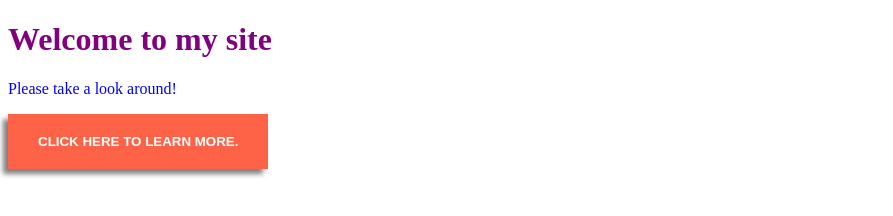
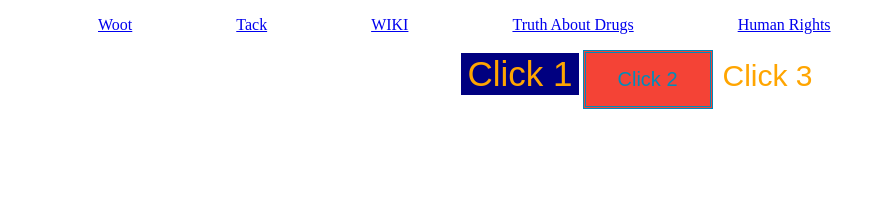
Before and after one commit to phagan1029/week3exercise, a plain HTML site: page index.html in a window 1280 px wide. Shown: the whole page, without its empty margins (0-893 px from the left). Drawn offline with Linux system fonts and the light colour scheme.

Commit message:
new commit

```diff
--- a/css/main.css
+++ b/css/main.css
@@ -1,21 +1,64 @@
 /* cascading style sheets */
 /* css selector */
-h1 {color: purple;}
 
-p {color: blue;
-	/* CSS property: value; */
+
+div.navigation ul li{
+	display:inline-block;
+	text-align: center;
+	padding-left: 50px;
+	padding-right: 50px;
 }
 
-button {
-	/* this changes the background */
-	background: tomato;
+li:hover {
+	background-color: magenta;
+	 border: 5px double;
+	 transition: 0.5s ease;
+	 color: white;
+}
+
+a:hover {
 	color: white;
+	font-size: 150%;
+}
+
+div.buttons {
+	text-align: center;
+}
+
+.button {
+	background-color: navy;
 	border: none;
-	text-transform: uppercase;
-	font-weight: bold;
-	box-shadow: -5px 5px 5px grey;
-	padding: 20px 30px;
-	/* padding makes the box bigger */
+	color: orange;
+	font-size: 35px;
+}
 
+.button:hover {
+	background-color: black;
+}
+
+.button2 {
+	background-color: #f44336;
+	border: double;
+	color: #008cba;
+	padding: 15px 32px;
+	font-size: 20px;
+	opacity: 5;
+  	transition: 0.3s;
 
 }
+.button2:hover {
+	opacity:.09
+}
+
+.button3 {
+	background-color: white;
+	border: none;
+	color: orange;
+	font-size: 30px;
+}
+.button3:hover {background-color: #3e8e41}
+
+.button3:active {
+  background-color: #3e8e41;
+  box-shadow: 0 10px #666;
+  transform: translateY(4px);
--- a/index.html
+++ b/index.html
@@ -21,15 +21,22 @@
 
 	<!--start body element -->
 	<body>
+	<div class = "navigation">
+		<ul>
+			<li><a href = "https://www.woot.com" target="_blank">Woot</a></li>
+			<li><a href = "http://www.tackoftheday.com/default.asp"target="_blank">Tack</a></li>
+			<li><a href = "https://www.wikipedia.org/"target="_blank">WIKI</a></li>
+			<li><a href = "https://www.drugeducationprogram.com/"target="_blank">Truth About Drugs</a></li>
+			<li><a href = "https://www.humanrights.com/"target="_blank">Human Rights</a></li>
+		</ul>
+	</div>
 
-		<div>
-			<h1>Welcome to my site</h1>
-			 <p>Please take a look around!</p>
-			 <button>Click here to learn more.</button>
+	<div class="buttons">
+		<button class="button">Click 1</button>
+		<button class="button2">Click 2</button>
+		<button class="button3">Click 3</button>
+	</div>
 
-
-
-		</div>
 
 
 
```
